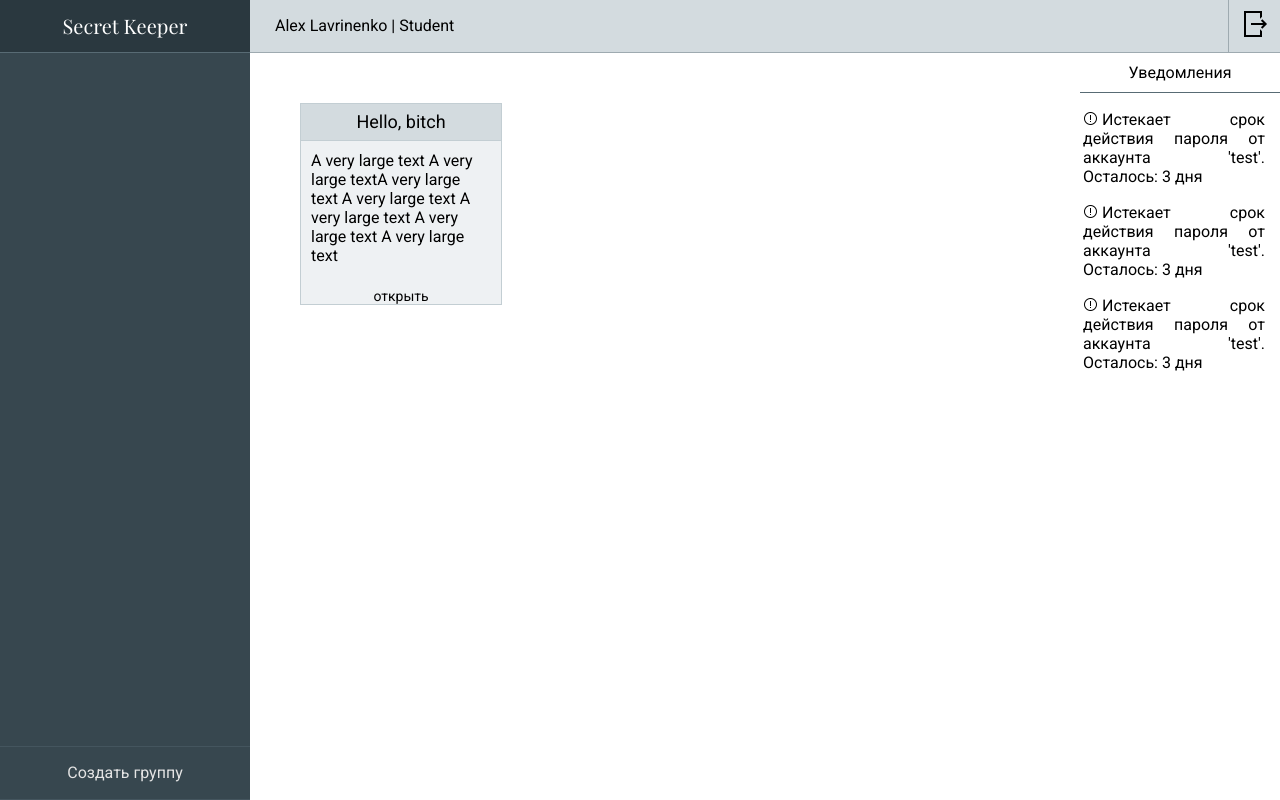
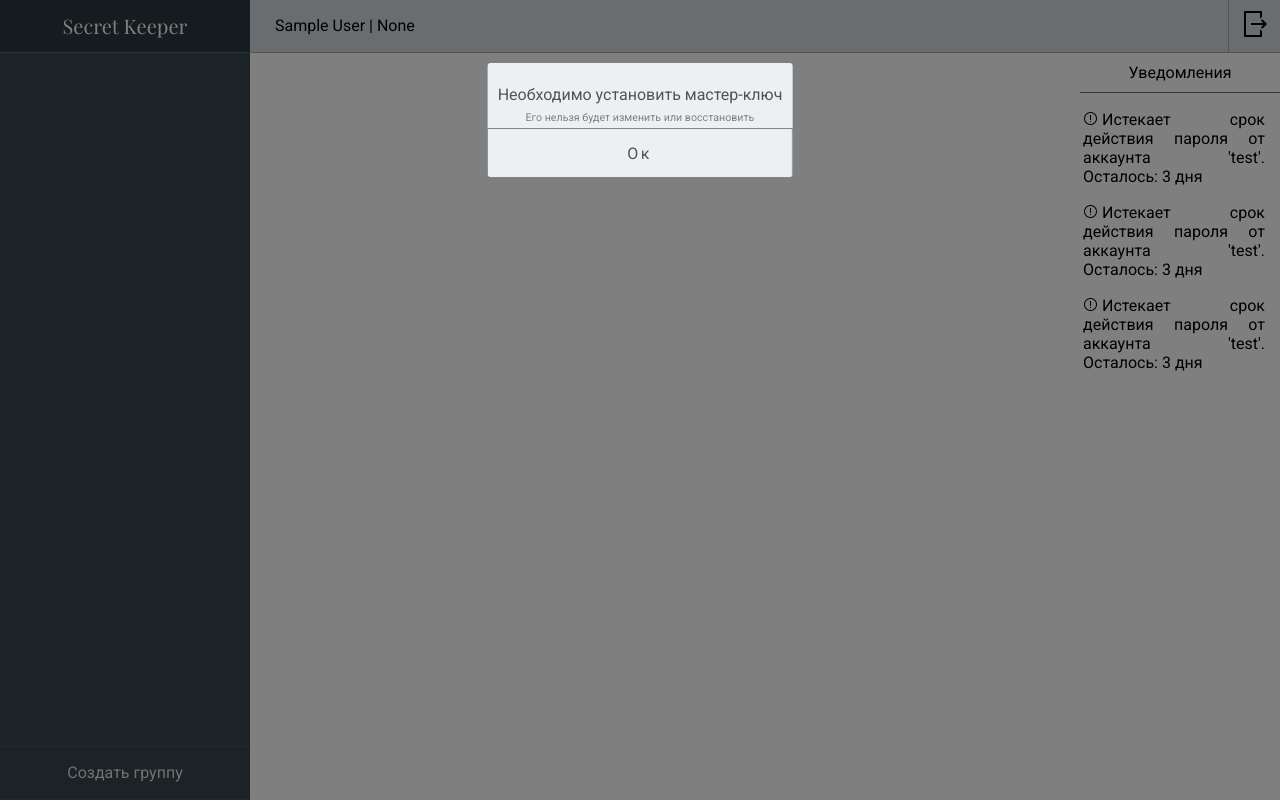
Before and after one commit to Futusio/secret-keeper, a Django app: page / in a window 1280 px wide. Run offline with Django 3.2, Linux system fonts and the light colour scheme; the visitor is signed in with stand-in values (Sample User, id 1); data that the repository does not hold is empty.

Commit message:
upd: add master key window

```diff
--- a/manager/main/static/css/style.css
+++ b/manager/main/static/css/style.css
@@ -320,6 +320,14 @@
   justify-content: flex-end;
 }
 
+#alert_text {
+  text-align: center;
+  height: 60px;
+  display: flex;
+  flex-direction: column;
+  justify-content: flex-end;
+}
+
 /* Textarea */
 .pop_small {
   padding-top: 30px;
--- a/manager/main/static/js/main.js
+++ b/manager/main/static/js/main.js
@@ -279,11 +279,49 @@
 
 function setMasterKey() {
     // Functions make a request to get all accounts of some group
+    master_key = $('#master_key').val()
+    $.ajax({
+        method: 'POST',
+        url: '/api/set-master',
+        data: {'key': master_key},
+        success: function (response) {
+            if(response['status'] == 'success') {
+                cleanUp()
+                showMessage('Мастер-ключ успешно установлен')
+            } else {
+                showMessage('Какая-то хуйня на сервере произошла')
+            }
+        },
+        error: function (e) {
+            showMessage('Сервер не смог вернуть ответ')
+        }
+    })
 
 }
 
 
 function checkMasterKey() {
     // Functions make a request to get all accounts of some group
-
+    master_key = $('#master_key').val()
+    $.ajax({
+        method: 'POST',
+        url: '/api/check-master',
+        data: {'key': master_key},
+        success: function (response) {
+            if(response['status'] == 'success') {
+                cleanUp()
+                showMessage('Проверка успешно пройдена')
+            } else {
+                masterKeyAttempt += 1
+                if(masterKeyAttempt < 3){
+                    showMessage(`Неправильный мастер-ключ. Попыток: ${masterKeyAttempt}/3`)
+                } else {
+                    document.location.href = 'http://127.0.0.1:8000/logout'
+                }
+            }
+        },
+        error: function (e) {
+            showMessage('Сервер не смог вернуть ответ')
+        }
+    })
 }
--- a/manager/main/templates/main/index.html
+++ b/manager/main/templates/main/index.html
@@ -48,6 +48,7 @@
         }
 
         $(document).ready(function () {
+            // CSRF Token
             csrftoken = $("input[name=csrfmiddlewaretoken]").attr("value")
 
             $.ajaxSetup({
@@ -57,17 +58,50 @@
                     }
                 }
             });
+            // Master Key logic
+            var condition = ($("#master_key_status").attr('status') == 'True' ? false : true)
+            if(condition){
+                showAlert(`
+                <p style="margin: 0; margin-bottom: 7px;">Необходимо установить мастер-ключ</p>
+                <small style="font-size: 8pt; color:gray;"'>Его нельзя будет изменить или восстановить</small>`)
+            } else {
+                masterKeyAttempt = 0
+                showAlert(`
+                <p style="margin: 0; margin-bottom: 7px;">Необходимо подтвердить мастер-ключ</p>
+                <small style="font-size: 8pt; color:gray;"'>У вас будет три попытки</small>`)
+            }
+
+
         });
+
+        function showMasterKey() {
+            $('#popup_z').fadeOut(300)
+            $('#popup-alert').fadeOut(200)
+            var condition = ($("#master_key_status").attr('status') == 'True' ? false : true)
+            if(condition) {
+                $('#master_key_button').html('Создать')
+                $('#master_key_button').bind('click', setMasterKey)
+                $('#popup').fadeIn(300)
+                $('#popup_key').fadeIn(300)
+            } else {
+                $('#master_key_button').html('Подтвердить')
+                $('#master_key_button').bind('click', checkMasterKey)
+                $('#popup').fadeIn(300)
+                $('#popup_key').fadeIn(300)
+            }
+        }
 
         // Next part
         // Close popul if click ovveride
         $(document).on('click', '#popup', function (e) {
+            if($('#popup_key').is(":visible")) return NaN;
             if (!$(e.target).closest(".popup").length) {
                 cleanUp()
             }
         })
         // Or if click Escape
         $(document).keyup(function (e) {
+            if($('#popup_key').is(":visible")) return NaN;
             if (e.keyCode == 27 && $('.popup').is(":visible") && !$('#popup_z').is(":visible")) {
                 cleanUp()
             }
@@ -152,6 +186,12 @@
             $('#popup-confirm').fadeIn(400)
         }
 
+        function showAlert(text, $true, e) {
+            $('#alert_text').html(text)
+            $('#popup_z').fadeIn(300)
+            $('#popup-alert').fadeIn(400)
+        }
+
         $(document).on('click', '#confirm_no', function () {
                 $('#popup_z').fadeOut(300)
                 $('#popup-confirm').fadeOut(200)
@@ -191,7 +231,7 @@
     <div id='super_body'>
         <!-- Headers -->
         <div id='cap'>
-            <p id='user-info'>Alex Lavrinenko | Student</p>
+            <p id='user-info'>{{ user.first_name }} {{ user.last_name }} | {{ user.job }}</p>
             <form action="/logout" method="POST">
                 {% csrf_token %}
                 <button type="submit" id='logout'><img id='logout_img' src="{% static 'images/32.png' %}"></button>
@@ -200,12 +240,12 @@
         <!-- Main Screen includes accounts and notifications -->
         <div id='main_field'>
             <div id='screen'>
-                <div class='min-account' id='1'>
+                <!-- <div class='min-account' id='1'>
                     <div class='name'>Hello, bitch</div>
                     <div class='description'>A very large text A very large textA very large text A very large text A
                         very large text A very large text A very large text </div>
                     <div class='click'>открыть</div>
-                </div>
+                </div> -->
             </div>
 
             <div id='notifications'>
@@ -238,16 +278,15 @@
             </div>
         </div>
         <!-- Master Key -->
-        <div class="popup" id='popup_key' style="display: none;">
+        <div class="popup" id='popup_key' style="display: none;top: 15%;">
             <!-- <div class='pop_head'> -->
                 <!-- <p>Новая группа</p> -->
             <!-- </div> -->
             <div class='pop_field'>
-                <p>Ключ:</p><input id='new_group' autocomplete='off' />
+                <p>Ключ:</p><input id='master_key' autocomplete='off' />
             </div>
             <div class='pop_footer'>
-                <button style="border-bottom-right-radius: 3px;;border-bottom-left-radius: 3px;"
-                    onclick="addGroup()">Создать</button>
+                <button style="border-bottom-right-radius: 3px;;border-bottom-left-radius: 3px;" id='master_key_button'>Создать</button>
             </div>
         </div>
         <!-- Create Account -->
@@ -345,6 +384,14 @@
                 <button style="border-bottom-right-radius: 3px;" id='confirm_no' data-target=''>Нет</button>
             </div>
         </div>
+        <div class="popup" id="popup-alert" style="display: none; top: 15%; max-width: max-content;">
+            <div class='pop_field' id='alert_text'>
+            </div>
+            <div class='pop_footer'>
+                <button style="border-right: 1px solid #7C868D;border-bottom-left-radius: 3px;" onclick="showMasterKey()">Ок</button>
+            </div>
+        </div>
         <!--  -->
     </div>
+<a id='master_key_status' status='{{ status }}' style="display: none;"></a>
 {% endblock %}
--- a/manager/main/urls.py
+++ b/manager/main/urls.py
@@ -15,4 +15,6 @@
     path('api/add-account', views.add_account, name='add_account'),
     path('api/upd-account', views.upd_account, name='upd_account'),
     path('api/del-account', views.del_account, name='del_account'),
+    path('api/set-master', views.set_master, name='set_master'),
+    path('api/check-master', views.check_master, name='check_master'),
 ]
--- a/manager/main/views.py
+++ b/manager/main/views.py
@@ -11,7 +11,8 @@
 def index(request):
     if request.user.is_authenticated:
         groups = Group.objects.filter(user=request.user)
-        return render(request, 'main/index.html', {'groups': groups})
+        status = True if request.user.check_sum is not None else False
+        return render(request, 'main/index.html', {'groups': groups, 'user': request.user, 'status': status})
     else:
         form = LoginForm()
         return render(request, 'main/login.html', {'form': form})
@@ -22,18 +23,19 @@
         form = LoginForm(request.POST)
         if form.is_valid():
             cd = form.cleaned_data
-            user = auth.authenticate(username=cd['username'], password=cd['password'])
+            username = cd['username'].lower()
+            user = auth.authenticate(username=username, password=cd['password'])
             if user is not None:
                 if user.is_active:
                     auth.login(request, user)
                     return redirect(index)
                 else:
-                    return HttpResponse('Disabled account')
+                    return redirect(index)
         else:
-            return HttpResponse('Invalid login')
+            return redirect(index)
     else:
         return redirect(index)
-    return HttpResponse('Invalid request')
+    return redirect(index)
 
 @login_required
 def logout(request):
@@ -112,7 +114,6 @@
 def upd_account(request):
     data = request.POST
     a = Account.objects.get(id=data['account_id'])
-    print(data)
     a.name = data['name']
     a.login = data['login']
     a.password = data['password']
@@ -121,3 +122,21 @@
     a.save()
     result = {'id': a.id, 'name': a.name, 'description': a.description}
     return JsonResponse({'status': 'success', 'account': result})
+
+@login_required
+def set_master(request):
+    user = request.user
+    master_key = request.POST['key']
+    user.check_sum = master_key
+    user.save()
+    return JsonResponse({'status': 'success'})
+
+
+@login_required
+def check_master(request):
+    user = request.user
+    master_key = request.POST['key']
+    if user.check_sum == master_key:
+        return JsonResponse({'status': 'success'})
+    else:
+        return JsonResponse({'status': 'error'})
```
Also changed, not shown: manager/main/templates/main/login.html (+10 -0 lines).
